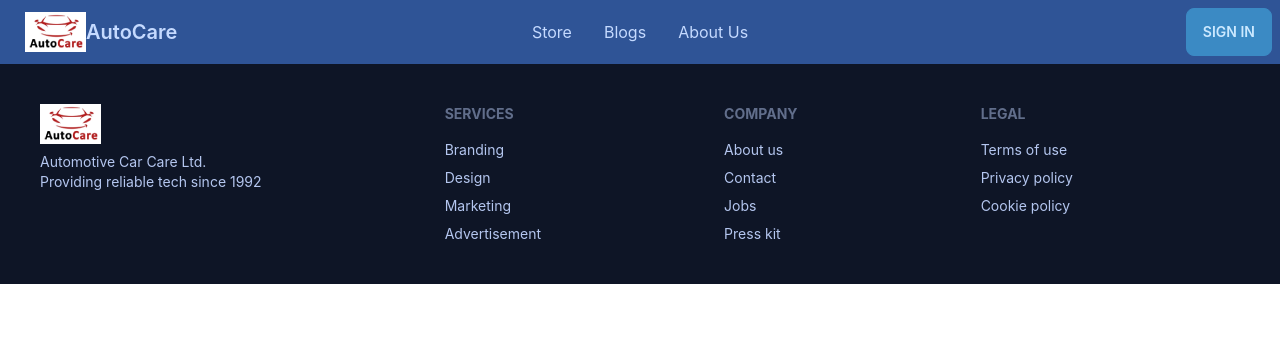
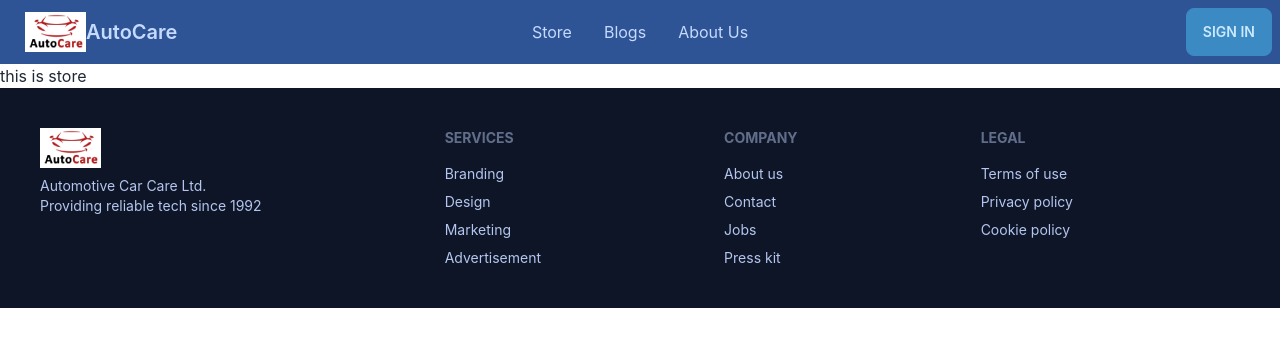
Before and after one commit to khaled39ab/Warehouse-Management-Client, a React (Create React App) app: page /store in a window 1280 px wide. Shown: the top 346 px of the page. Built offline with nearby package versions, Linux system fonts and the light colour scheme.

Commit message:
store page created

```diff
--- a/src/Router/Routes/Routes.js
+++ b/src/Router/Routes/Routes.js
@@ -6,6 +6,7 @@ import SignUp from "../../Pages/Authentication/SignUp/SignUp";
 import NotFound from "../../Pages/NotFound/NotFound";
 import About from "../../Pages/About Us/About";
 import Blogs from "../../Pages/Blogs/Blogs";
+import Store from "../../Store Items/Store";
 
 export const router = createBrowserRouter([
     {
@@ -34,7 +35,7 @@ export const router = createBrowserRouter([
             },
             {
                 path: '/store',
-                // element:
+                element: <Store />
             },
             {
                 path: '*',
--- /dev/null
+++ b/src/Store Items/Store.jsx
@@ -0,0 +1,11 @@
+import React from 'react';
+
+const Store = () => {
+    return (
+        <div>
+            this is store
+        </div>
+    );
+};
+
+export default Store;
```
